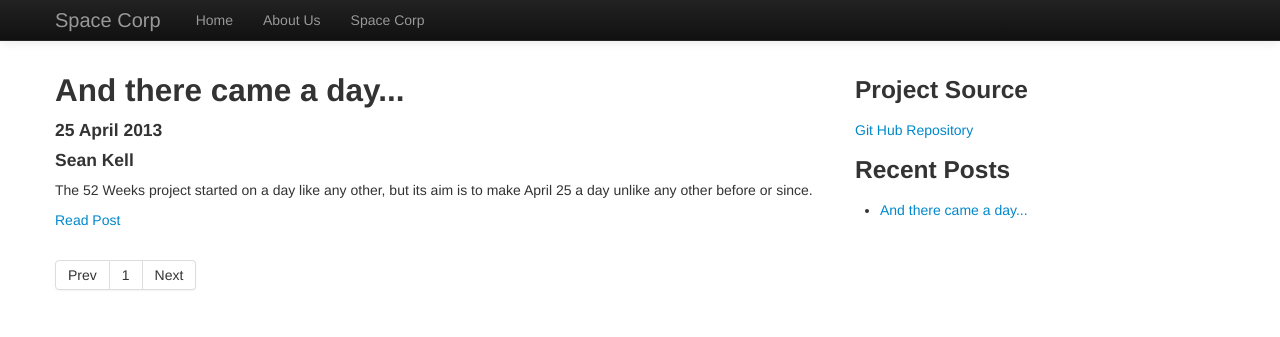
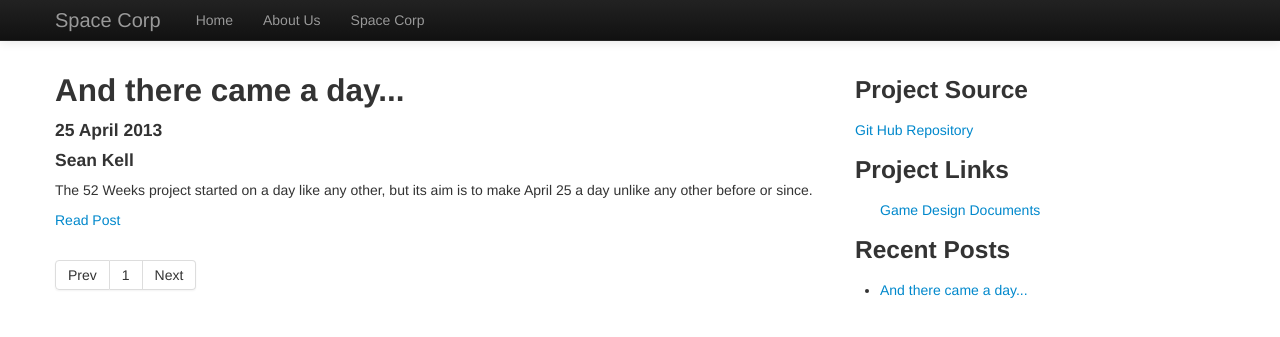
Before and after one commit to surtrstudios/spacecorp, a Jekyll site: the page built from index.html, in a window 1280 px wide. Shown: the top 337 px of the page. Built offline with Jekyll 4.4.1, drawn with Linux system fonts in a browser that asks for light colours; the list of posts is cut into pages by our own code.

Commit message:
Add game design documents link to sidebar.'

```diff
--- a/_includes/sidebar.html
+++ b/_includes/sidebar.html
@@ -21,6 +21,10 @@
 <h3>Project Source</h3>
 <a href="https://github.com/surtrstudios/spacecorp">Git Hub Repository</a>
 
+<h3>Project Links</h3>
+<ul style="list-style: none;">
+	<li><a href="/spacecorp/gdd">Game Design Documents</a></li>
+</ul>
 <h3> Recent Posts</h3>
 
 <ul>
```
Also changed, not shown: 1 other file.
